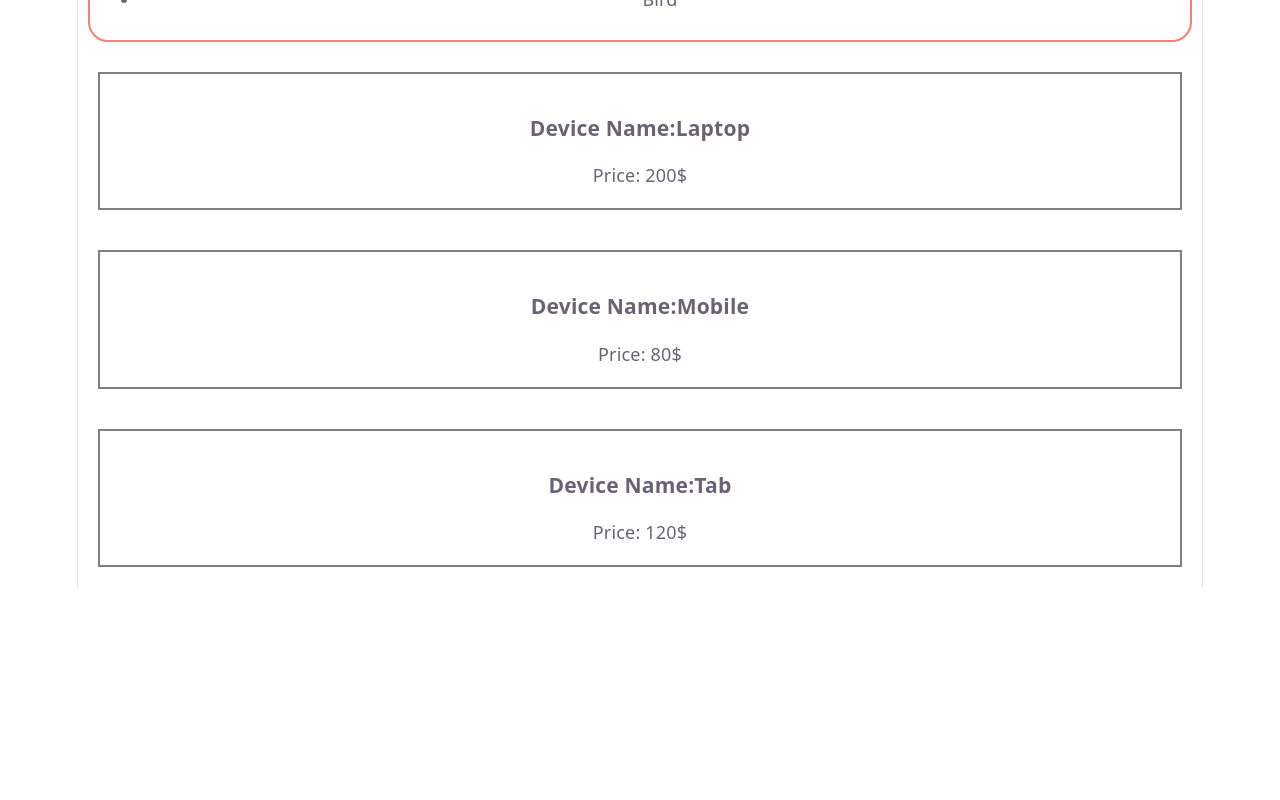
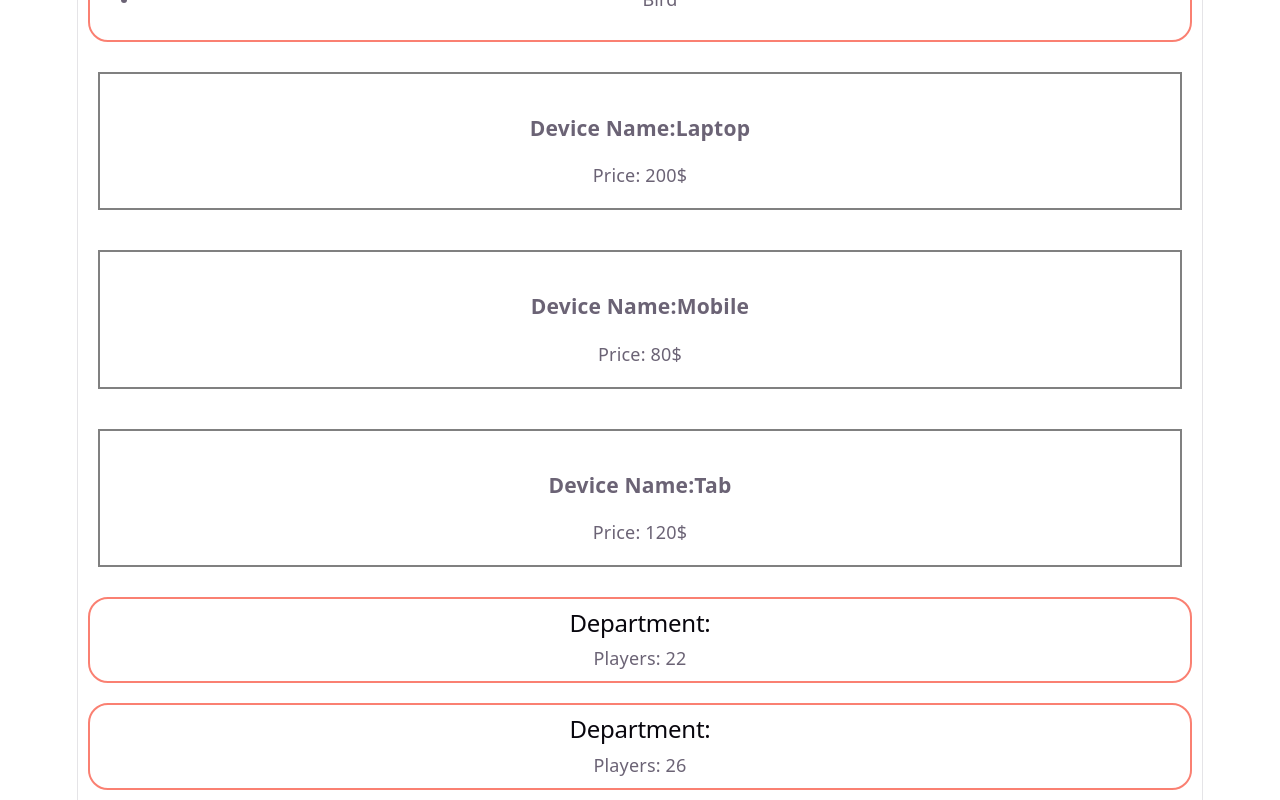
Before and after one commit to asm-saim/v1-react-core, a React (Vite) app: page / in a window 1280 px wide. Shown: the part 497-1297 px from the top of the page. Before the commit the page ends 1084 px from the top, so only its background shows below. Built offline with nearby package versions, Linux system fonts and the light colour scheme.

Commit message:
obj destructuring implemented in react

```diff
--- a/src/App.jsx
+++ b/src/App.jsx
@@ -14,11 +14,27 @@ function App() {
       <Device name="Mobile" price="80$"></Device>
       <Device name="Tab" price="120$"></Device>
 
+      <Sports deptName="Soccer" player="22"></Sports>
+      <Sports deptName="Basketball" player="26"></Sports>
+
 
     </>
 
   )
 }
+
+//component: obj destructuring
+function Sports({depName, player}) {
+  // console.log(props)
+  // const {depName,player}={deptName:"Basketball", player:"26"}
+  return (
+    <div className='pet'>
+      <h2>Department: {depName} </h2>
+      <p>Players: {player}</p>
+    </div>
+  )
+}
+
 //component:
 function Device(props) {
   return (
```
Also changed, not shown: note.txt.
